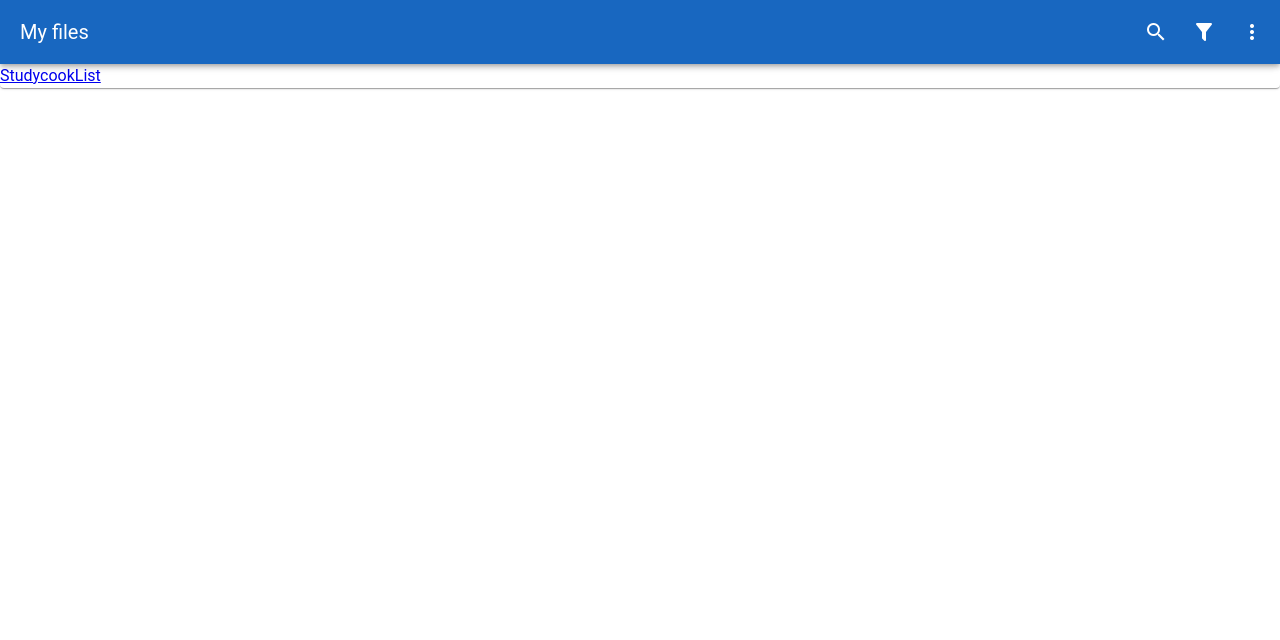
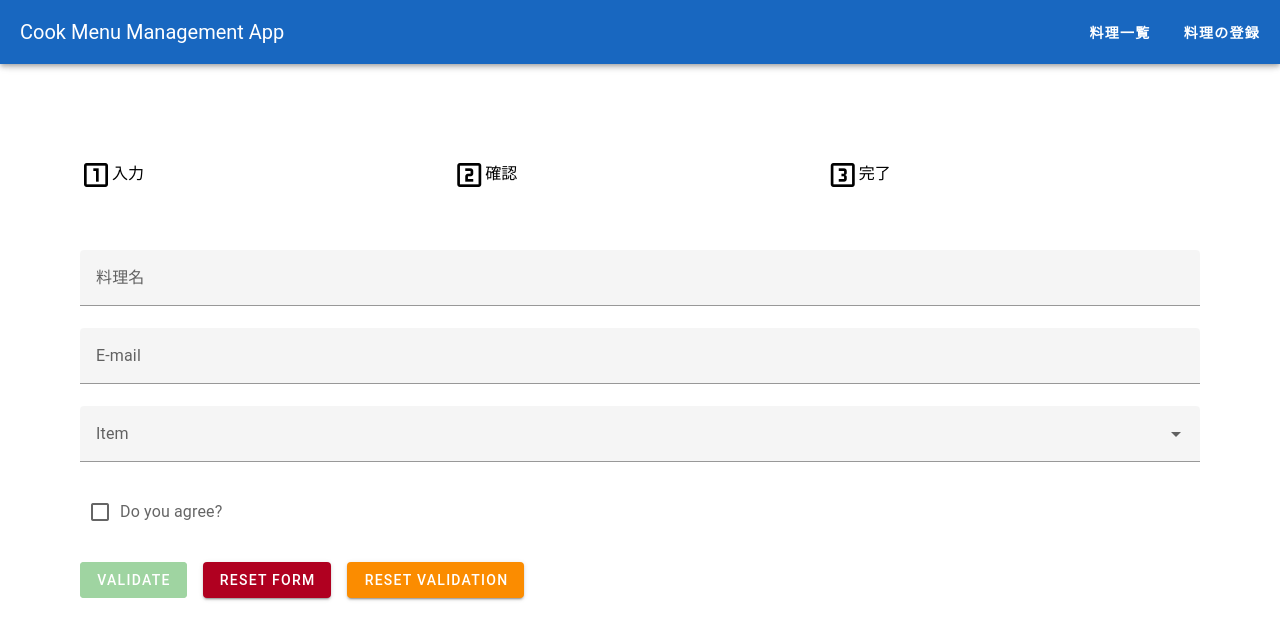
Before and after one commit to suguru-3u/cook-menu-frontend-app, a Vue app: page /register/cook-menu in a window 1280 px wide. Shown: the top 640 px of the page. Built offline with nearby package versions, Linux system fonts and the light colour scheme.

Commit message:
Under construction demo cook list page

```diff
--- a/src/App.vue
+++ b/src/App.vue
@@ -3,25 +3,28 @@ import { RouterLink, RouterView } from 'vue-router'
 </script>
 
 <template>
-  <v-card>
+  <v-card class="mb-15">
     <v-layout>
       <!-- <v-system-bar color="deep-purple darken-3"></v-system-bar> -->
 
       <v-app-bar color="primary" prominent>
-        <v-toolbar-title>My files</v-toolbar-title>
+        <v-toolbar-title>Cook Menu Management App</v-toolbar-title>
 
         <v-spacer></v-spacer>
 
-        <v-btn variant="text" icon="mdi-magnify"></v-btn>
-
-        <v-btn variant="text" icon="mdi-filter"></v-btn>
-
-        <v-btn variant="text" icon="mdi-dots-vertical"></v-btn>
+        <v-btn>
+          <RouterLink to="/" class="text-white font-weight-black text-decoration-none"
+            >料理一覧</RouterLink
+          >
+        </v-btn>
+        <v-btn>
+          <RouterLink
+            to="/register/cook-menu"
+            class="text-white font-weight-black text-decoration-none"
+            >料理の登録</RouterLink
+          >
+        </v-btn>
       </v-app-bar>
-      <v-main>
-        <RouterLink to="/study">Study</RouterLink>
-        <RouterLink to="/">cookList</RouterLink>
-      </v-main>
     </v-layout>
   </v-card>
   <RouterView />
--- a/src/router/index.ts
+++ b/src/router/index.ts
@@ -10,20 +10,17 @@ const router = createRouter({
       component: CookList
     },
     {
-      path: '/about',
-      name: 'about',
+      path: '/register/cook-menu',
+      name: 'cook-menu',
       // route level code-splitting
       // this generates a separate chunk (About.[hash].js) for this route
       // which is lazy-loaded when the route is visited.
-      component: () => import('../views/AboutView.vue')
+      component: () => import('../views/RegisterCookMenu.vue')
     },
     {
-      path: '/study',
-      name: 'study',
-      // route level code-splitting
-      // this generates a separate chunk (About.[hash].js) for this route
-      // which is lazy-loaded when the route is visited.
-      component: () => import('../views/StudyView.vue')
+      path: '/*', //設定したurlにいずれもマッチしない場合
+      // redirect: '/', ※redirectオプションは任意で設定
+      component: CookList //NotFoundコンポーネントに遷移
     }
   ]
 })
--- a/src/views/CookList.vue
+++ b/src/views/CookList.vue
@@ -22,7 +22,7 @@ const foodLists = reactive([
       <template v-slot:default>
         <thead>
           <tr>
-            <th style="width: 93%">Name</th>
+            <th style="width: 93%">料理名</th>
             <th>操作</th>
           </tr>
         </thead>
@@ -30,11 +30,24 @@ const foodLists = reactive([
           <tr v-for="item in foodLists" :key="item.name">
             <td>{{ item.name }}</td>
             <td>
-              <v-icon icon="mdi-dots-vertical"></v-icon>
+              <v-menu>
+                <template v-slot:activator="{ props }">
+                  <v-icon icon="mdi-dots-vertical" v-bind="props"></v-icon>
+                </template>
+                <v-list>
+                  <v-list-item>
+                    <v-list-item-title class="ma-2">編集</v-list-item-title>
+                    <v-list-item-title class="ma-2">削除</v-list-item-title>
+                  </v-list-item>
+                </v-list>
+              </v-menu>
             </td>
           </tr>
         </tbody>
       </template>
     </v-table>
+    <div class="text-center">
+      <v-pagination circle></v-pagination>
+    </div>
   </v-container>
 </template>
--- /dev/null
+++ b/src/views/RegisterCookMenu.vue
@@ -0,0 +1,46 @@
+<script setup lang="ts"></script>
+
+<template>
+  <v-container class="pa-10">
+    <v-row align="center" no-gutters style="height: 150px">
+      <v-col>
+        <v-icon icon="mdi-numeric-1-box-outline" size="x-large"></v-icon>
+        <span>入力</span>
+      </v-col>
+      <v-col>
+        <v-icon icon="mdi-numeric-2-box-outline" size="x-large"></v-icon>
+        <span>確認</span>
+      </v-col>
+      <v-col>
+        <v-icon icon="mdi-numeric-3-box-outline" size="x-large"></v-icon>
+        <span>完了</span>
+      </v-col>
+    </v-row>
+    <v-form ref="form">
+      <v-text-field :counter="10" label="料理名" required></v-text-field>
+
+      <v-text-field label="E-mail" required></v-text-field>
+
+      <v-select
+        v-model="select"
+        :items="items"
+        :rules="[(v) => !!v || 'Item is required']"
+        label="Item"
+        required
+      ></v-select>
+
+      <v-checkbox
+        v-model="checkbox"
+        :rules="[(v) => !!v || 'You must agree to continue!']"
+        label="Do you agree?"
+        required
+      ></v-checkbox>
+
+      <v-btn :disabled="!valid" color="success" class="mr-4" @click="validate"> Validate </v-btn>
+
+      <v-btn color="error" class="mr-4" @click="reset"> Reset Form </v-btn>
+
+      <v-btn color="warning" @click="resetValidation"> Reset Validation </v-btn>
+    </v-form>
+  </v-container>
+</template>
```
